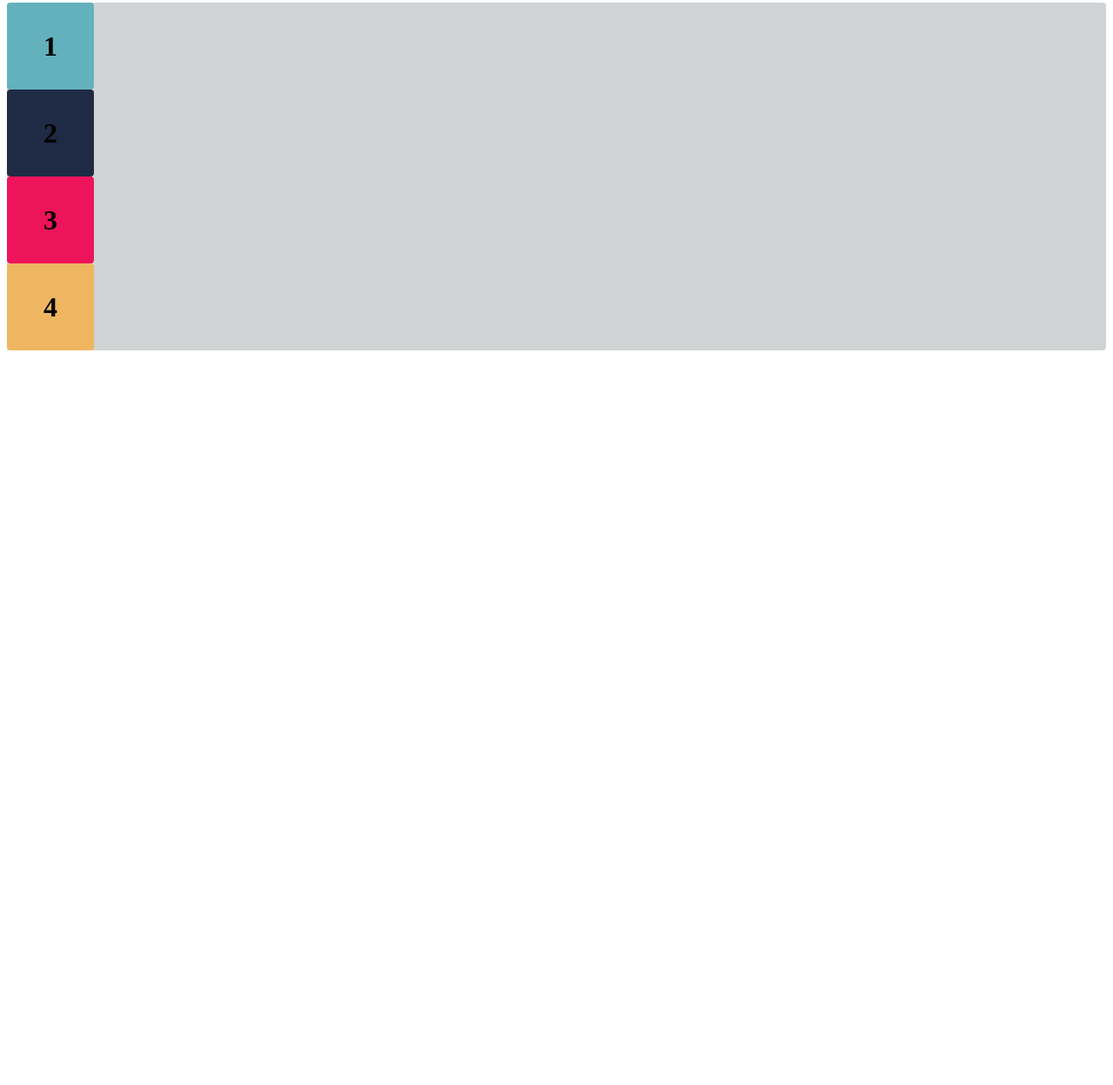
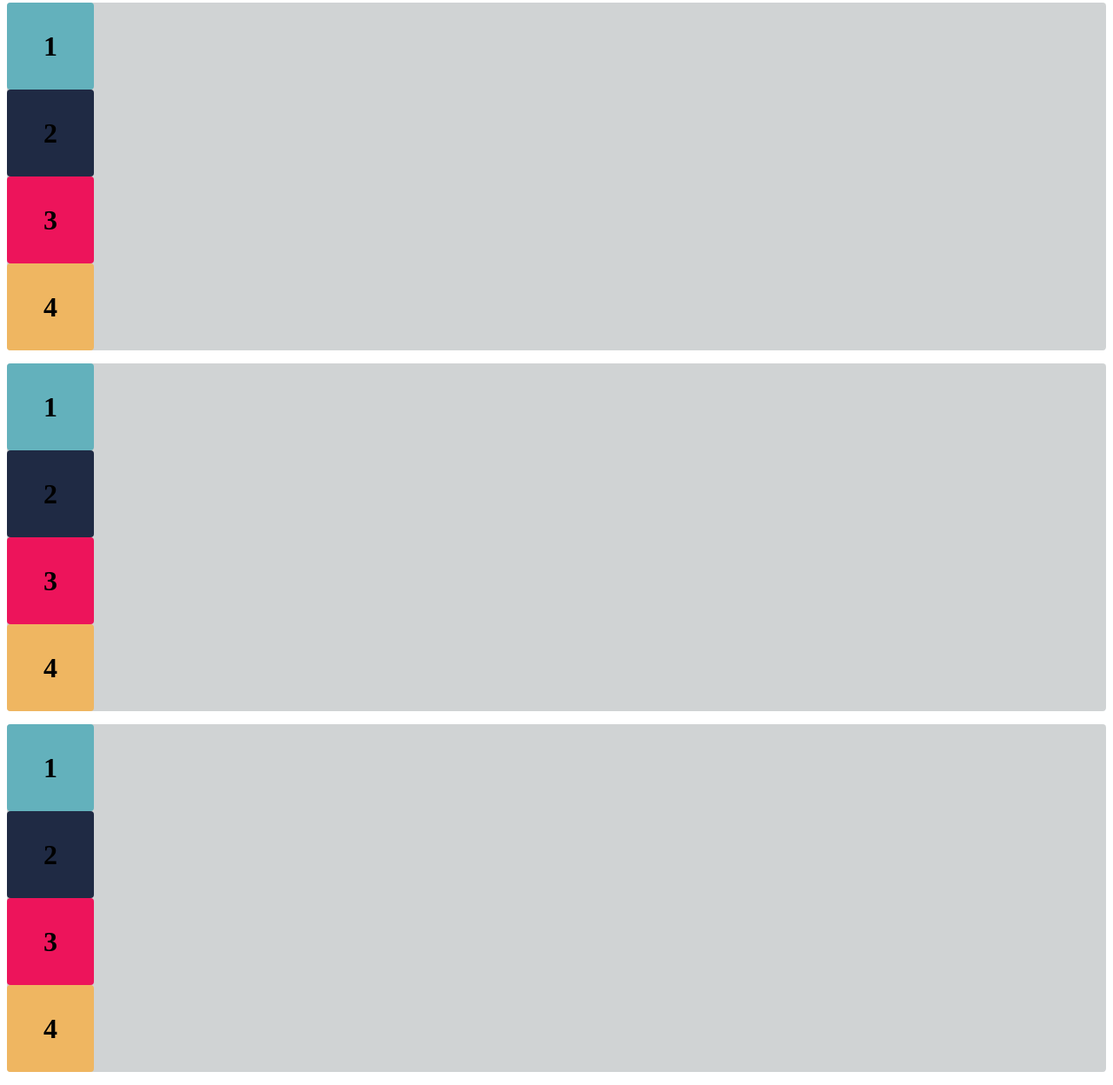
Before and after one commit to emillyalvesbandtec/exercicio-flexbox, a plain HTML site: page Exercicios_flexbox/index.html in a window 1280 px wide. Shown: the part 2080-3328 px from the top of the page at 87% size. Before the commit the page ends 2498 px from the top, so only its background shows below. Drawn offline with Linux system fonts and the light colour scheme.

Commit message:
Atualizei o exercicio flexbox

```diff
--- a/Exercicios_flexbox/estilo.css
+++ b/Exercicios_flexbox/estilo.css
@@ -55,3 +55,11 @@ h1 {
 .container6 {
 
 }
+
+.container-exercicio-B{
+
+}
+
+.container-desafio{
+
+}
--- a/Exercicios_flexbox/index.html
+++ b/Exercicios_flexbox/index.html
@@ -48,6 +48,20 @@
         <div class="flex-item box4"><h1>4</h1></div>
     </div>
 
+    <div class="base container-exercicioB">
+        <div class="flex-item box1"><h1>1</h1></div>
+        <div class="flex-item box2"><h1>2</h1></div>
+        <div class="flex-item box3"><h1>3</h1></div>
+        <div class="flex-item box4"><h1>4</h1></div>
+    </div>
+    <div class="base container-desafio">
+        <div class="flex-item box1"><h1>1</h1></div>
+        <div class="flex-item box2"><h1>2</h1></div>
+        <div class="flex-item box3"><h1>3</h1></div>
+        <div class="flex-item box4"><h1>4</h1></div>
+    </div>
+
+
 </body>
 
 </html>
```
Also changed, not shown: Exercicios_flexbox/desafio.html (deleted, +0 -12 lines), 1 other file.
